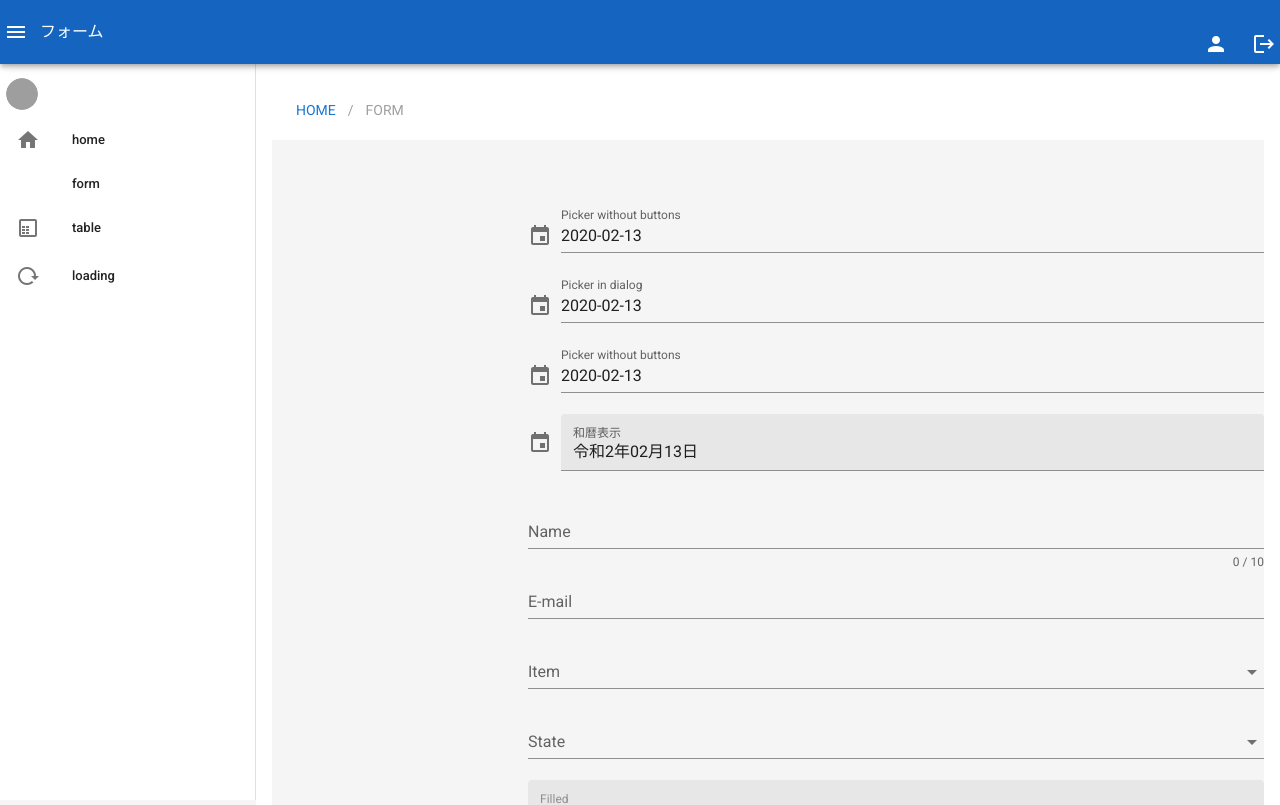
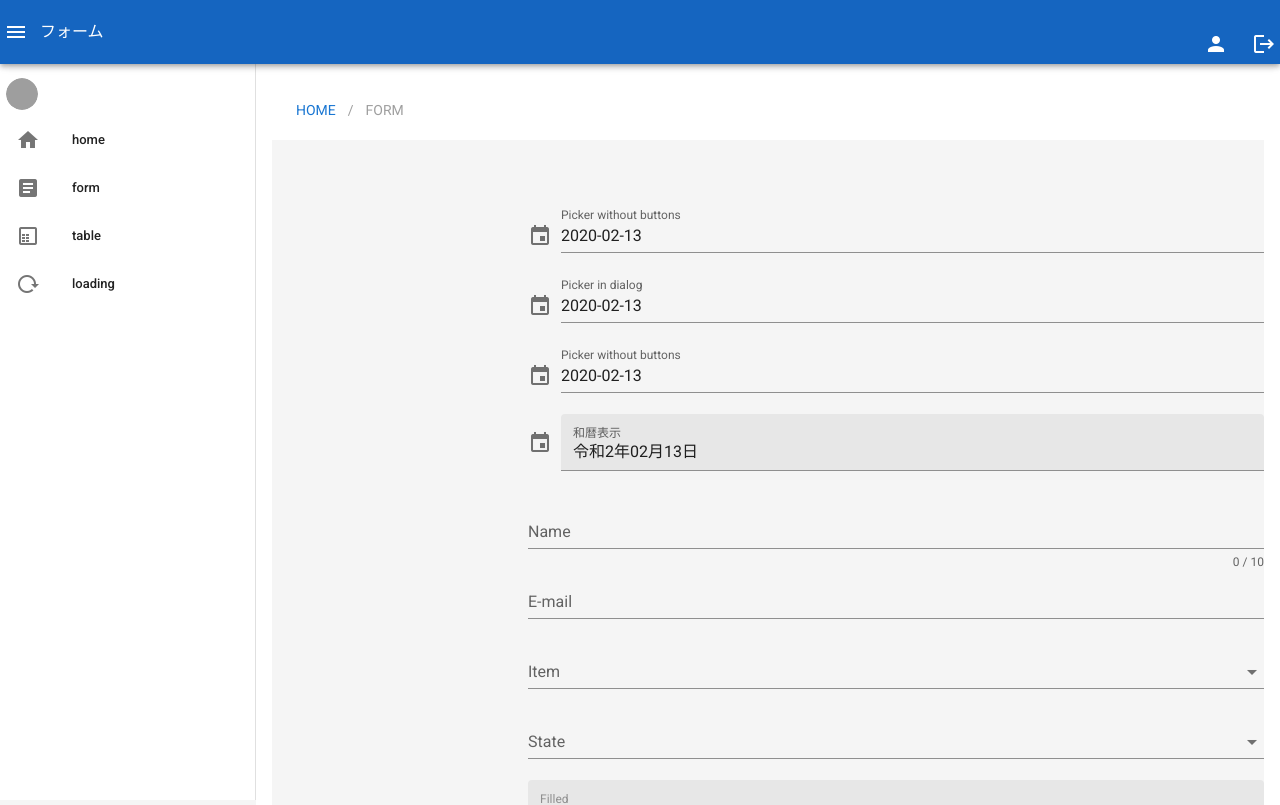
Before and after one commit to KiichiSugihara/vuetify-sandbox, a Vue app: page /form in a window 1280 px wide. Shown: the top 805 px of the page. Built offline with nearby package versions, Linux system fonts and the light colour scheme; grey boxes are pictures that could not be loaded.

Commit message:
fix : modify nav-icon

```diff
--- a/src/components/VSNavigation.vue
+++ b/src/components/VSNavigation.vue
@@ -131,7 +131,7 @@ export default {
     items: [
       { icon: "mdi-home", text: "home", router: "home" },
       {
-        icon: "mdi-file-document-box-check-outline",
+        icon: "mdi-text-box",
         text: "form",
         router: "form"
       },
```
